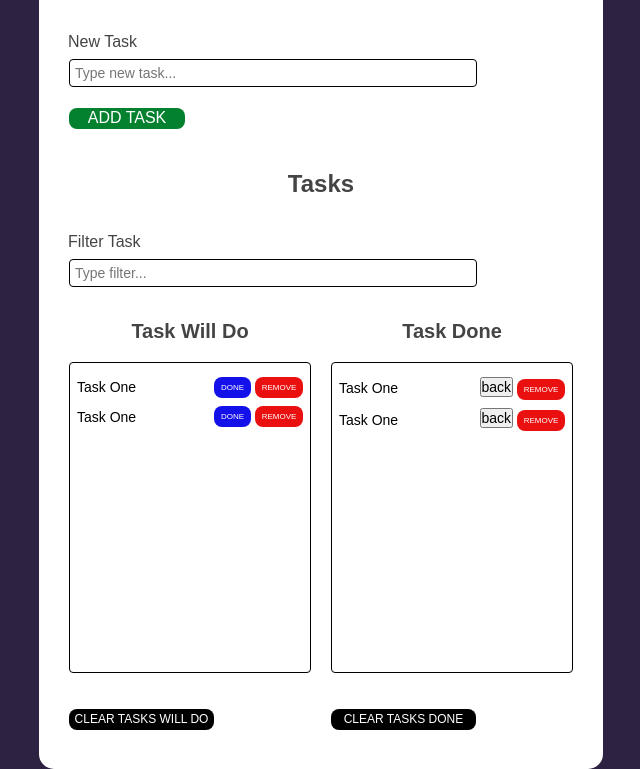
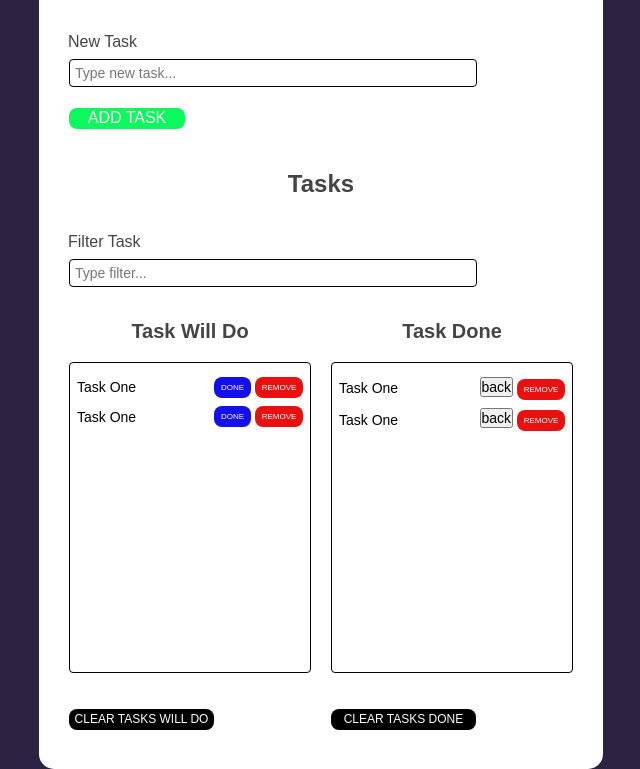
Before and after one commit to DariuszOkonski/js-task-list, a website: page index.html in a window 1280 px wide. In both pictures the pointer is over the button "ADD TASK". Shown: the part 66-835 px from the top of the page, without its empty margins (319-959 px from the left). Drawn offline with nearby package versions, Linux system fonts and the light colour scheme; files that its build step writes are made by us from their sources.

Commit message:
change function darken to lighten at button hover

```diff
--- a/sass/_mixins.scss
+++ b/sass/_mixins.scss
@@ -44,6 +44,6 @@
   transition: background-color 0.3s ease;
 
   &:hover {
-    background-color: darken($bg-color, 5%);
+    background-color: lighten($bg-color, 20%);
   }
 }
```
